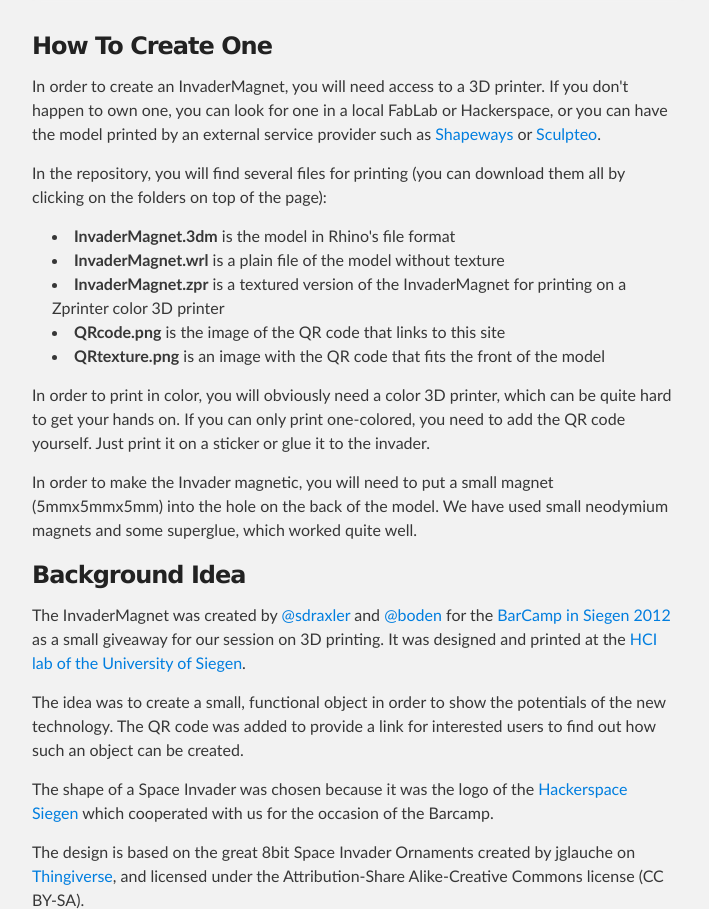
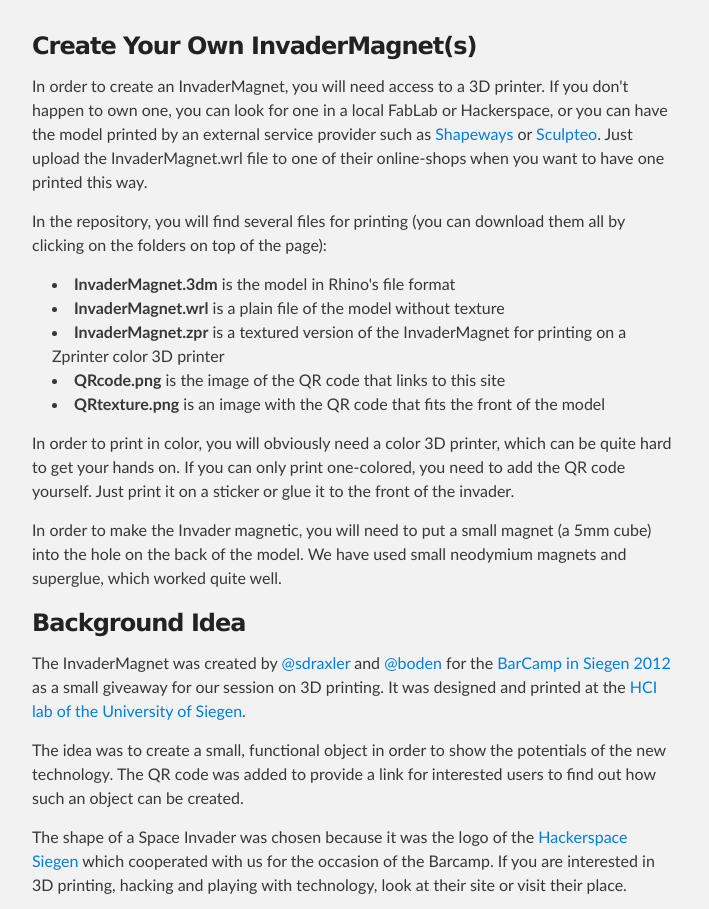
Before and after one commit to boden/InvaderMagnet, a plain HTML site: page index.html in a window 1280 px wide. Shown: the part 886-1795 px from the top of the page, without its empty margins (288-997 px from the left). Drawn offline with Linux system fonts and the light colour scheme.

```diff
--- a/index.html
+++ b/index.html
@@ -33,13 +33,13 @@
       <section id="main_content" class="inner">
         <h3>Welcome</h3>
 
-<p>You have likely found this page because you scanned the QR code visible on a Space Invader-shaped magnet like the one shown in the picture below. On this page, you will find some information on the background of this project and all necessary files and instructions to create an InvaderMagnet yourself. How cool is that? ;)</p>
+<p>You have probably found this page because you scanned the QR code visible on a Space Invader-shaped magnet like the one shown in the picture below. On this page, you will find some information on the background of this project and all necessary files and instructions to recreate an InvaderMagnet yourself. How cool is that? ;)</p>
 
 <p><img src="http://boden.github.com/InvaderMagnet/images/invader.png" alt="A picture of an InvaderMagnet"></p>
 
-<h3>How To Create One</h3>
+<h3>Create Your Own InvaderMagnet(s)</h3>
 
-<p>In order to create an InvaderMagnet, you will need access to a 3D printer. If you don't happen to own one, you can look for one in a local FabLab or Hackerspace, or you can have the model printed by an external service provider such as <a href="www.shapeways.com">Shapeways</a> or <a href="sculpteo.com">Sculpteo</a>.</p>
+<p>In order to create an InvaderMagnet, you will need access to a 3D printer. If you don't happen to own one, you can look for one in a local FabLab or Hackerspace, or you can have the model printed by an external service provider such as <a href="www.shapeways.com">Shapeways</a> or <a href="sculpteo.com">Sculpteo</a>. Just upload the InvaderMagnet.wrl file to one of their online-shops when you want to have one printed this way.</p>
 
 <p>In the repository, you will find several files for printing (you can download them all by clicking on the folders on top of the page): </p>
 
@@ -54,9 +54,9 @@
 <strong>QRcode.png</strong> is the image of the QR code that links to this site</li>
 <li>
 <strong>QRtexture.png</strong> is an image with the QR code that fits the front of the model</li>
-</ul><p>In order to print in color, you will obviously need a color 3D printer, which can be quite hard to get your hands on. If you can only print one-colored, you need to add the QR code yourself. Just print it on a sticker or glue it to the invader.</p>
+</ul><p>In order to print in color, you will obviously need a color 3D printer, which can be quite hard to get your hands on. If you can only print one-colored, you need to add the QR code yourself. Just print it on a sticker or glue it to the front of the invader.</p>
 
-<p>In order to make the Invader magnetic, you will need to put a small magnet (5mmx5mmx5mm) into the hole on the back of the model. We have used small neodymium magnets and some superglue, which worked quite well.</p>
+<p>In order to make the Invader magnetic, you will need to put a small magnet (a 5mm cube) into the hole on the back of the model. We have used small neodymium magnets and superglue, which worked quite well.</p>
 
 <h3>Background Idea</h3>
 
@@ -64,15 +64,15 @@
 
 <p>The idea was to create a small, functional object in order to show the potentials of the new technology. The QR code was added to provide a link for interested users to find out how such an object can be created.</p>
 
-<p>The shape of a Space Invader was chosen because it was the logo of the <a href="www.hasi.it">Hackerspace Siegen</a> which cooperated with us for the occasion of the Barcamp. </p>
+<p>The shape of a Space Invader was chosen because it was the logo of the <a href="www.hasi.it">Hackerspace Siegen</a> which cooperated with us for the occasion of the Barcamp. If you are interested in 3D printing, hacking and playing with technology, look at their site or visit their place.</p>
 
-<p>The design is based on the great 8bit Space Invader Ornaments created by jglauche on <a href="http://www.thingiverse.com/thing:5084">Thingiverse</a>, and licensed under the Attribution-Share Alike-Creative Commons license (CC BY-SA).</p>
+<p>The design is based on the great <a href="http://www.thingiverse.com/thing:5084">8bit Space Invader Ornaments</a> created by jglauche on Thingiverse, which are licensed under the Attribution-Share Alike-Creative Commons license (CC BY-SA).</p>
 
 <h3>Contact</h3>
 
 <p>If you have any questions or comments, feel free to contact us under <a href="mailto:sebastian.draxler@uni-siegen.de">sebastian.draxler@uni-siegen.de</a>, or <a href="mailto:alexander.boden@uni-siegen.de">alexander.boden@uni-siegen.de</a>.</p>
 
-<p>All texts, images and models on this site are licensed as CC BY-SA by Sebastian Draxler and Alexander Boden, 2012 (<a href="http://creativecommons.org/licenses/by-sa/3.0/">http://creativecommons.org/licenses/by-sa/3.0/</a>).</p>
+<p><em>All texts, images and models on this site are licensed as CC BY-SA by Sebastian Draxler and Alexander Boden, 2012 (<a href="http://creativecommons.org/licenses/by-sa/3.0/">http://creativecommons.org/licenses/by-sa/3.0/</a>).</em></p>
       </section>
     </div>
 
```
Also changed, not shown: params.json (+1 -1 lines), images/invader.png (deleted).
